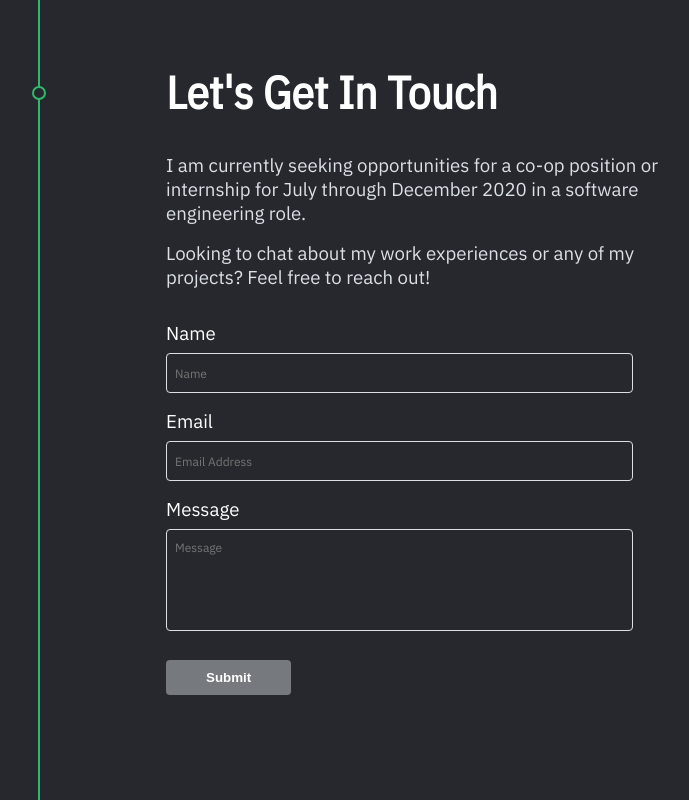
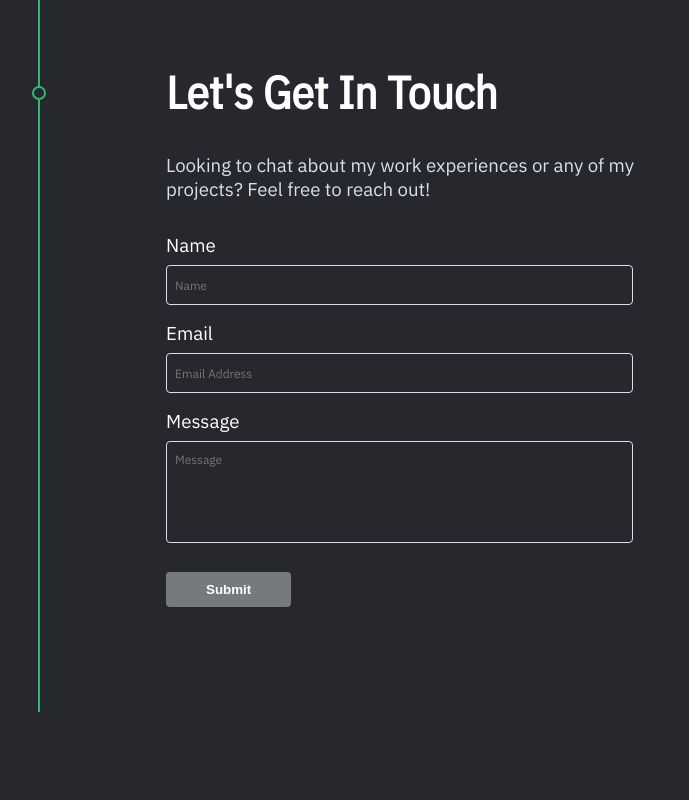
Before and after one commit to justinkonecny/website, a React (Create React App) app: page / in a window 1280 px wide. Shown: the part 6869-7669 px from the top of the page, without its empty margins (90-779 px from the left). After the commit the page ends 7581 px from the top, so only its background shows below. Built offline with nearby package versions, Linux system fonts and the light colour scheme.

Commit message:
Update modules

```diff
--- a/src/components/Home.js
+++ b/src/components/Home.js
@@ -622,9 +622,6 @@ export class Home extends Component {
                                 <div className={this.state.isMobile ? 'get-in-touch-mobile' : 'get-in-touch'}>
                                     <h2 id={'contact'}>Let's Get In Touch</h2>
                                     <p>
-                                        I am currently seeking opportunities for a co-op position or internship for July through December 2020 in a software engineering role.
-                                    </p>
-                                    <p>
                                         Looking to chat about my work experiences or any of my projects? Feel free to reach out!
                                     </p>
                                 </div>
```
Also changed, not shown: 1 other file (tests, documents, lock files or other folders).
